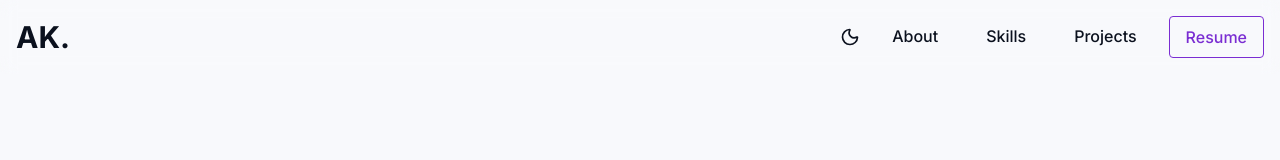
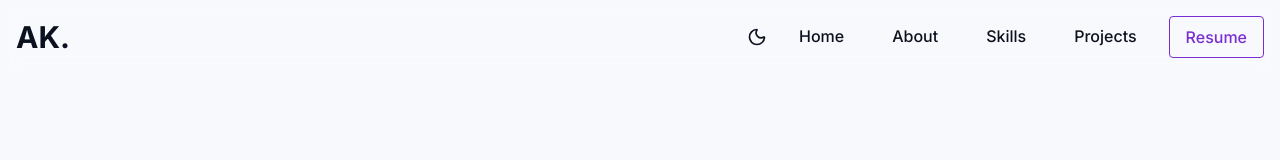
Before and after one commit to angelatyk/angelatyk.github.io, a React (Vite) app: page / in a window 1280 px wide. Shown: the top 160 px of the page. Built offline with nearby package versions, Linux system fonts and the light colour scheme.

Commit message:
Add home button to navigation bar.

```diff
--- a/src/pages/Home.jsx
+++ b/src/pages/Home.jsx
@@ -101,6 +101,7 @@ function Home() {
 
 					{/* Desktop Menu */}
 					<ul className="nav-menu-desktop">
+						<NavLink link="" label="Home" />
 						<NavLink link="about" label="About" />
 						<NavLink link="skills" label="Skills" />
 						<NavLink link="projects" label="Projects" />
@@ -117,6 +118,7 @@ function Home() {
 			{/* Mobile Menu */}
 			{menuOpen && (
 				<ul className="nav-menu-mobile">
+					<NavLink link="" label="Home" onClick={() => setMenuOpen(false)} />
 					<NavLink link="about" label="About" onClick={() => setMenuOpen(false)} />
 					<NavLink link="skills" label="Skills" onClick={() => setMenuOpen(false)} />
 					<NavLink link="projects" label="Projects" onClick={() => setMenuOpen(false)} />
```
